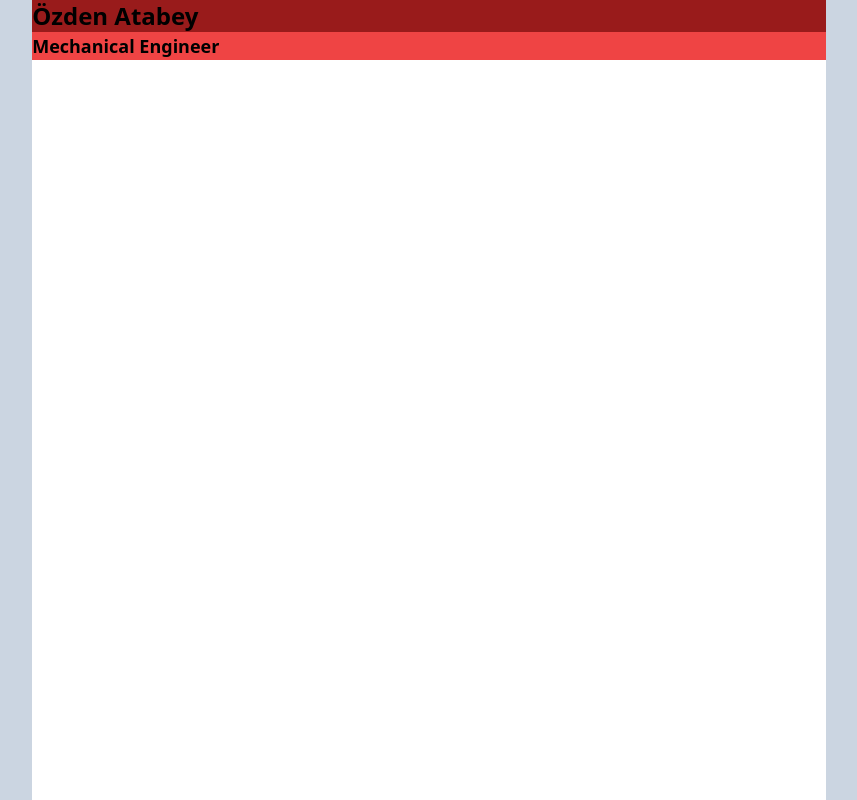
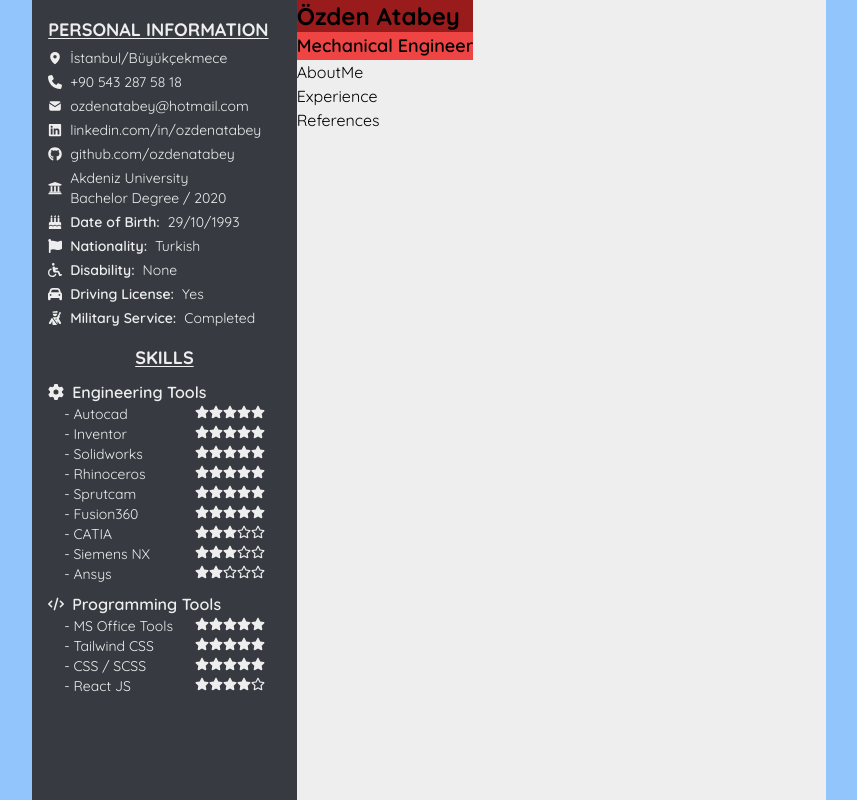
Before and after one commit to ozdenatabey/cv-builder, a React (Vite) app: page / in a window 1280 px wide. Shown: the top 800 px of the page, without its empty margins (211-1068 px from the left). Built offline with nearby package versions, Linux system fonts and the light colour scheme.

Commit message:
personal information and skills are added

```diff
--- a/data/userData.js
+++ b/data/userData.js
@@ -1,4 +1,77 @@
-export const userData = {
+export const header = {
   name: "Özden Atabey",
   jobTitle: "Mechanical Engineer",
 };
+
+export const personalInformation = {
+  location: "İstanbul/Büyükçekmece",
+  phone: "+90 543 287 58 18",
+  mail: "ozdenatabey@hotmail.com",
+  linkedin: "linkedin.com/in/ozdenatabey",
+  github: "github.com/ozdenatabey",
+  universityName: "Akdeniz University",
+  universityStatus: "Bachelor Degree / 2020",
+  dateOfBirth: "29/10/1993",
+  nationality: "Turkish",
+  disability: "None",
+  drivingLicense: "Yes",
+  military: "Completed",
+};
+
+export const engineeringTools = [
+  {
+    name: "Autocad",
+    level: 5,
+  },
+  {
+    name: "Inventor",
+    level: 5,
+  },
+  {
+    name: "Solidworks",
+    level: 5,
+  },
+  {
+    name: "Rhinoceros",
+    level: 5,
+  },
+  {
+    name: "Sprutcam",
+    level: 5,
+  },
+  {
+    name: "Fusion360",
+    level: 5,
+  },
+  {
+    name: "CATIA",
+    level: 3,
+  },
+  {
+    name: "Siemens NX",
+    level: 3,
+  },
+  {
+    name: "Ansys",
+    level: 2,
+  },
+];
+
+export const programmingTools = [
+  {
+    name: "MS Office Tools",
+    level: 5,
+  },
+  {
+    name: "Tailwind CSS",
+    level: 5,
+  },
+  {
+    name: "CSS / SCSS",
+    level: 5,
+  },
+  {
+    name: "React JS",
+    level: 4,
+  },
+];
--- a/index.html
+++ b/index.html
@@ -4,6 +4,9 @@
 <head>
   <meta charset="UTF-8" />
   <link rel="icon" type="image/svg+xml" href="/public/logo.svg" />
+  <link rel="preconnect" href="https://fonts.googleapis.com">
+  <link rel="preconnect" href="https://fonts.gstatic.com" crossorigin>
+  <link href="https://fonts.googleapis.com/css2?family=Quicksand:wght@300..700&display=swap" rel="stylesheet">
   <meta name="viewport" content="width=device-width, initial-scale=1.0" />
   <title>CV Builder-v1</title>
 </head>
--- a/package.json
+++ b/package.json
@@ -11,7 +11,9 @@
   },
   "dependencies": {
     "react": "^18.3.1",
-    "react-dom": "^18.3.1"
+    "react-dom": "^18.3.1",
+    "react-icons": "^5.3.0",
+    "react-rating": "^2.0.5"
   },
   "devDependencies": {
     "@eslint/js": "^9.9.0",
--- a/src/App.jsx
+++ b/src/App.jsx
@@ -1,11 +1,26 @@
 import Header from "./component/Header";
+import AboutMe from "./component/AboutMe";
+import Experience from "./component/Experience";
+import References from "./component/References";
+import SideMenu from "./component/SideMenu";
 
 function App() {
   return (
-    <div className="bg-slate-300">
-      <div className="bg-white m-auto h-[297mm] w-[210mm]">
-        <Header />
+    <div className="bg-blue-300">
+      <div id="page1" className="bg-base m-auto h-[297mm] w-[210mm] mb-5">
+        <div className="flex">
+          <div className="w-2/6">
+            <SideMenu />
+          </div>
+          <div>
+            <Header />
+            <AboutMe />
+            <Experience />
+            <References />
+          </div>
+        </div>
       </div>
+      <div id="page2" className="bg-white m-auto h-[297mm] w-[210mm]"></div>
     </div>
   );
 }
--- /dev/null
+++ b/src/component/AboutMe.jsx
@@ -0,0 +1,5 @@
+function AboutMe() {
+  return <div>AboutMe</div>;
+}
+
+export default AboutMe;
--- /dev/null
+++ b/src/component/Experience.jsx
@@ -0,0 +1,5 @@
+function Experience() {
+  return <div>Experience</div>;
+}
+
+export default Experience;
--- a/src/component/Header.jsx
+++ b/src/component/Header.jsx
@@ -1,10 +1,10 @@
-import { userData } from "../../data/userData";
+import { header } from "../../data/userData";
 
 function Header() {
   return (
     <div>
-      <p className="bg-red-800 text-2xl font-bold">{userData.name}</p>
-      <p className="bg-red-500 text-lg font-semibold">{userData.jobTitle}</p>
+      <p className="bg-red-800 text-2xl font-bold">{header.name}</p>
+      <p className="bg-red-500 text-lg font-semibold">{header.jobTitle}</p>
     </div>
   );
 }
--- /dev/null
+++ b/src/component/PersonalInformation.jsx
@@ -0,0 +1,124 @@
+import { personalInformation } from "../../data/userData";
+import { PiMapPinFill } from "react-icons/pi";
+import {
+  FaCar,
+  FaPersonMilitaryRifle,
+  FaPhone,
+  FaWheelchair,
+} from "react-icons/fa6";
+import { TbMailFilled } from "react-icons/tb";
+import {
+  FaLinkedin,
+  FaGithub,
+  FaUniversity,
+  FaBirthdayCake,
+  FaFlag,
+} from "react-icons/fa";
+
+function PersonalInformation() {
+  return (
+    <div className="text-base text-sm space-y-1 p-4">
+      <p className="font-bold text-lg underline underline-offset-2">
+        PERSONAL INFORMATION
+      </p>
+      {personalInformation.location ? (
+        <div className="flex items-center">
+          <PiMapPinFill className="mr-2" />
+          <p>{personalInformation.location}</p>
+        </div>
+      ) : (
+        ""
+      )}
+      {personalInformation.phone ? (
+        <div className="flex items-center">
+          <FaPhone className="mr-2" />
+          <p>{personalInformation.phone}</p>
+        </div>
+      ) : (
+        ""
+      )}
+      {personalInformation.mail ? (
+        <div className="flex items-center">
+          <TbMailFilled className="mr-2" />
+          <p>{personalInformation.mail}</p>
+        </div>
+      ) : (
+        ""
+      )}
+      {personalInformation.linkedin ? (
+        <div className="flex items-center">
+          <FaLinkedin className="mr-2" />
+          <p>{personalInformation.linkedin}</p>
+        </div>
+      ) : (
+        ""
+      )}
+      {personalInformation.github ? (
+        <div className="flex items-center">
+          <FaGithub className="mr-2" />
+          <p>{personalInformation.github}</p>
+        </div>
+      ) : (
+        ""
+      )}
+      {personalInformation.universityName ? (
+        <div className="flex items-center">
+          <FaUniversity className="mr-2" />
+          <div>
+            <p>{personalInformation.universityName}</p>
+            <p>{personalInformation.universityStatus}</p>
+          </div>
+        </div>
+      ) : (
+        ""
+      )}
+      {personalInformation.dateOfBirth ? (
+        <div className="flex items-center">
+          <FaBirthdayCake className="mr-2" />
+          <p className="mr-2 font-semibold">Date of Birth:</p>
+          <p>{personalInformation.dateOfBirth}</p>
+        </div>
+      ) : (
+        ""
+      )}
+      {personalInformation.nationality ? (
+        <div className="flex items-center">
+          <FaFlag className="mr-2" />
+          <p className="mr-2 font-semibold">Nationality:</p>
+          <p>{personalInformation.nationality}</p>
+        </div>
+      ) : (
+        ""
+      )}
+      {personalInformation.disability ? (
+        <div className="flex items-center">
+          <FaWheelchair className="mr-2" />
+          <p className="mr-2 font-semibold">Disability:</p>
+          <p>{personalInformation.disability}</p>
+        </div>
+      ) : (
+        ""
+      )}
+      {personalInformation.drivingLicense ? (
+        <div className="flex items-center">
+          <FaCar className="mr-2" />
+          <p className="mr-2 font-semibold">Driving License:</p>
+          <p>{personalInformation.drivingLicense}</p>
+        </div>
+      ) : (
+        ""
+      )}
+      {personalInformation.military ? (
+        <div className="flex items-center">
+          <FaPersonMilitaryRifle className="mr-2" />
+          <p className="mr-2 font-semibold">Military Service:</p>
+          <p>{personalInformation.military}</p>
+        </div>
+      ) : (
+        ""
+      )}
+    </div>
+  );
+}
+
+export default PersonalInformation;
--- /dev/null
+++ b/src/component/References.jsx
@@ -0,0 +1,5 @@
+function References() {
+  return <div>References</div>;
+}
+
+export default References;
--- /dev/null
+++ b/src/component/SideMenu.jsx
@@ -0,0 +1,13 @@
+import PersonalInformation from "./PersonalInformation";
+import Skills from "./Skills";
+
+function SideMenu() {
+  return (
+    <div className="h-[297mm] bg-primary">
+      <PersonalInformation />
+      <Skills />
+    </div>
+  );
+}
+
+export default SideMenu;
--- /dev/null
+++ b/src/component/Skills.jsx
@@ -0,0 +1,52 @@
+import Rating from "react-rating";
+import { FaRegStar, FaStar } from "react-icons/fa";
+import { engineeringTools, programmingTools } from "../../data/userData";
+import { FaCode, FaGear } from "react-icons/fa6";
+
+function Skills() {
+  return (
+    <div className="text-base mx-4">
+      <p className="text-center text-lg font-bold underline underline-offset-2">
+        SKILLS
+      </p>
+      <div className="flex items-center font-semibold mt-2">
+        <FaGear className="mr-2" />
+        <p>Engineering Tools</p>
+      </div>
+      {engineeringTools.map((skill) => (
+        <div
+          key={skill.index}
+          className="flex justify-between text-base text-sm mx-4"
+        >
+          <p>- {skill.name}</p>
+          <Rating
+            emptySymbol={<FaRegStar />}
+            fullSymbol={<FaStar />}
+            initialRating={skill.level}
+            readonly
+          />
+        </div>
+      ))}
+      <div className="flex items-center font-semibold mt-2">
+        <FaCode className="mr-2" />
+        <p>Programming Tools</p>
+      </div>
+      {programmingTools.map((skill) => (
+        <div
+          key={skill.index}
+          className="flex justify-between text-base text-sm mx-4"
+        >
+          <p>- {skill.name}</p>
+          <Rating
+            emptySymbol={<FaRegStar />}
+            fullSymbol={<FaStar />}
+            initialRating={skill.level}
+            readonly
+          />
+        </div>
+      ))}
+    </div>
+  );
+}
+
+export default Skills;
--- a/tailwind.config.js
+++ b/tailwind.config.js
@@ -2,7 +2,17 @@
 export default {
   content: ["./index.html", "./src/**/*.{js,ts,jsx,tsx}"],
   theme: {
-    extend: {},
+    extend: {
+      colors: {
+        primary: "#373A40",
+        header: "#DC5F00",
+        border: "#686D76",
+        base: "#EEEEEE",
+      },
+    },
+    fontFamily: {
+      sans: ["Quicksand", "Arial", "sans-serif"],
+    },
   },
   plugins: [],
 };
```
Also changed, not shown: 1 other file (tests, documents, lock files or other folders).
